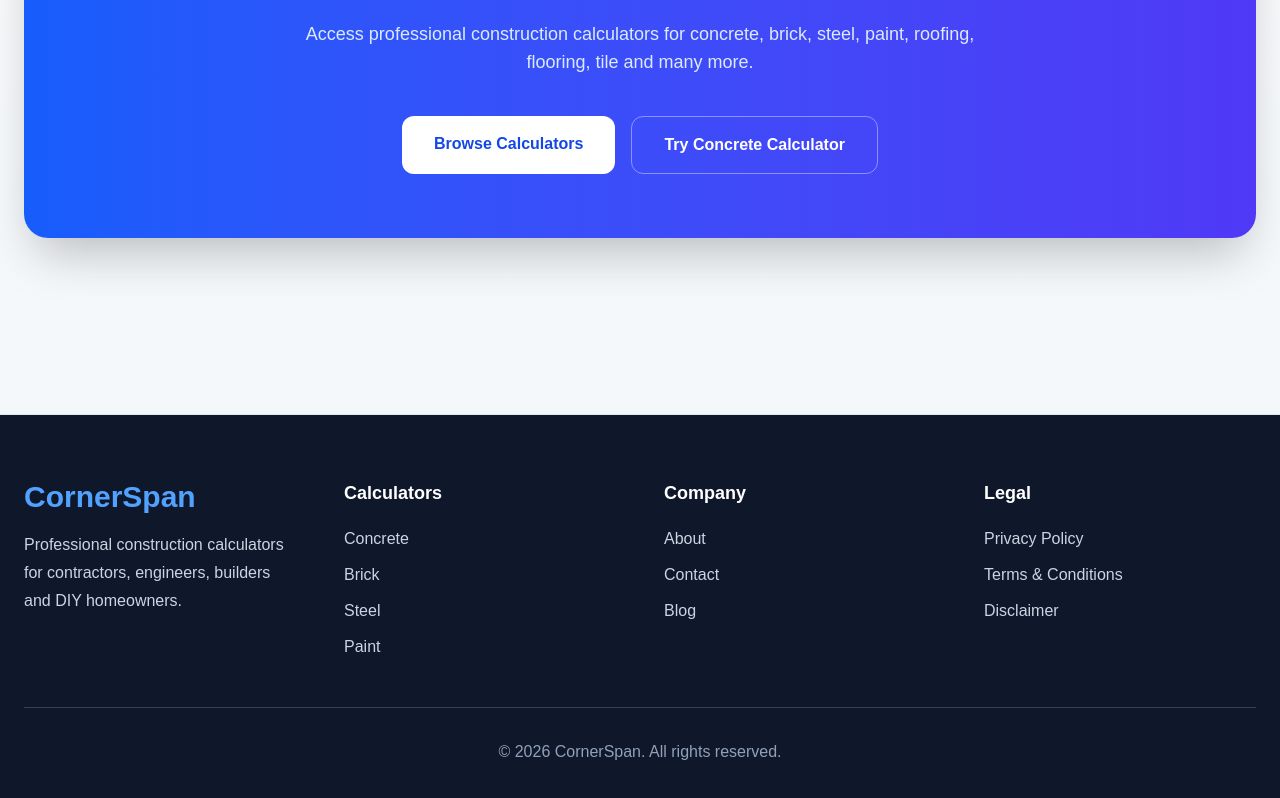
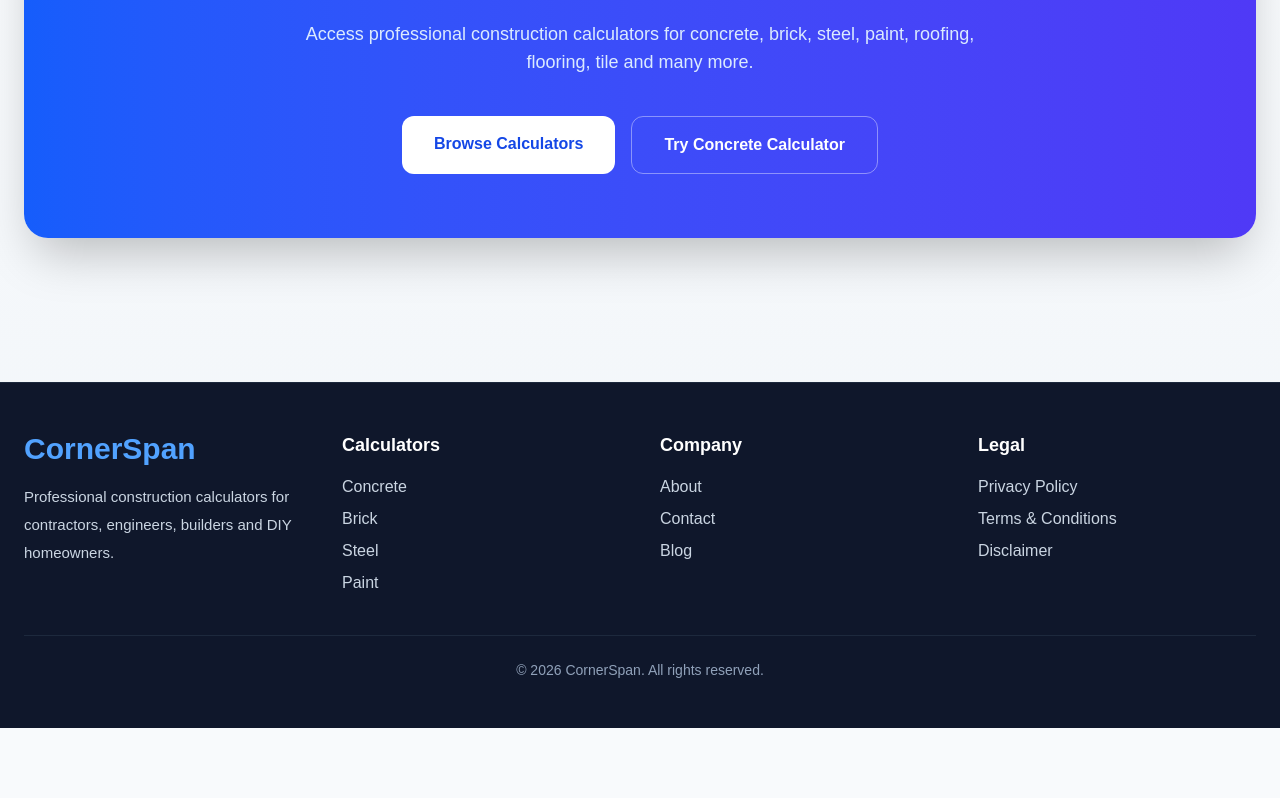
Before and after one commit to km7max-cmd/cornerspan, a Next.js app: page / in a window 1280 px wide. Shown: the part 2717-3515 px from the top of the page. After the commit the page ends 3445 px from the top, so only its background shows below. Built offline with nearby package versions, Linux system fonts and the light colour scheme.

Commit message:
Refactor Footer component layout and styles

```diff
--- a/components/Footer.tsx
+++ b/components/Footer.tsx
@@ -2,66 +2,104 @@ import Link from "next/link";
 
 export default function Footer() {
   return (
-    <footer className="mt-24 border-t border-slate-200 bg-slate-900 text-white">
-      <div className="mx-auto max-w-7xl px-6 py-16">
+    <footer className="mt-16 border-t border-slate-800 bg-slate-900 text-white">
 
-        <div className="grid gap-12 md:grid-cols-4">
+      <div className="mx-auto max-w-7xl px-6 py-12">
 
+        <div className="grid gap-10 sm:grid-cols-2 lg:grid-cols-4">
+
+          {/* Brand */}
           <div>
+
             <h2 className="text-3xl font-black text-blue-400">
               CornerSpan
             </h2>
 
-            <p className="mt-4 leading-7 text-slate-300">
+            <p className="mt-4 max-w-sm text-[15px] leading-7 text-slate-300">
               Professional construction calculators for contractors,
               engineers, builders and DIY homeowners.
             </p>
+
           </div>
 
+          {/* Calculators */}
           <div>
-            <h3 className="mb-5 text-lg font-bold">
+
+            <h3 className="mb-4 text-lg font-bold">
               Calculators
             </h3>
 
-            <ul className="space-y-3 text-slate-300">
-              <li><Link href="/calculators/concrete">Concrete</Link></li>
-              <li><Link href="/calculators/brick">Brick</Link></li>
-              <li><Link href="/calculators/steel">Steel</Link></li>
-              <li><Link href="/calculators/paint">Paint</Link></li>
+            <ul className="space-y-2 text-slate-300">
+
+              <li><Link href="/calculators/concrete" className="hover:text-white">Concrete</Link></li>
+
+              <li><Link href="/calculators/brick" className="hover:text-white">Brick</Link></li>
+
+              <li><Link href="/calculators/steel" className="hover:text-white">Steel</Link></li>
+
+              <li><Link href="/calculators/paint" className="hover:text-white">Paint</Link></li>
+
             </ul>
+
           </div>
 
+          {/* Company */}
           <div>
-            <h3 className="mb-5 text-lg font-bold">
+
+            <h3 className="mb-4 text-lg font-bold">
               Company
             </h3>
 
-            <ul className="space-y-3 text-slate-300">
-              <li><Link href="/about">About</Link></li>
-              <li><Link href="/contact">Contact</Link></li>
-              <li><Link href="/blog">Blog</Link></li>
+            <ul className="space-y-2 text-slate-300">
+
+              <li><Link href="/about" className="hover:text-white">About</Link></li>
+
+              <li><Link href="/contact" className="hover:text-white">Contact</Link></li>
+
+              <li><Link href="/blog" className="hover:text-white">Blog</Link></li>
+
             </ul>
+
           </div>
+                    {/* Legal */}
+          <div>
 
-          <div>
-            <h3 className="mb-5 text-lg font-bold">
+            <h3 className="mb-4 text-lg font-bold">
               Legal
             </h3>
 
-            <ul className="space-y-3 text-slate-300">
-              <li><Link href="/privacy-policy">Privacy Policy</Link></li>
-              <li><Link href="/terms">Terms & Conditions</Link></li>
-              <li><Link href="/disclaimer">Disclaimer</Link></li>
+            <ul className="space-y-2 text-slate-300">
+
+              <li>
+                <Link href="/privacy-policy" className="hover:text-white">
+                  Privacy Policy
+                </Link>
+              </li>
+
+              <li>
+                <Link href="/terms" className="hover:text-white">
+                  Terms & Conditions
+                </Link>
+              </li>
+
+              <li>
+                <Link href="/disclaimer" className="hover:text-white">
+                  Disclaimer
+                </Link>
+              </li>
+
             </ul>
+
           </div>
 
         </div>
 
-        <div className="mt-12 border-t border-slate-700 pt-8 text-center text-slate-400">
+        <div className="mt-10 border-t border-slate-800 pt-6 text-center text-sm text-slate-400">
           © {new Date().getFullYear()} CornerSpan. All rights reserved.
         </div>
 
       </div>
+
     </footer>
   );
 }
```
